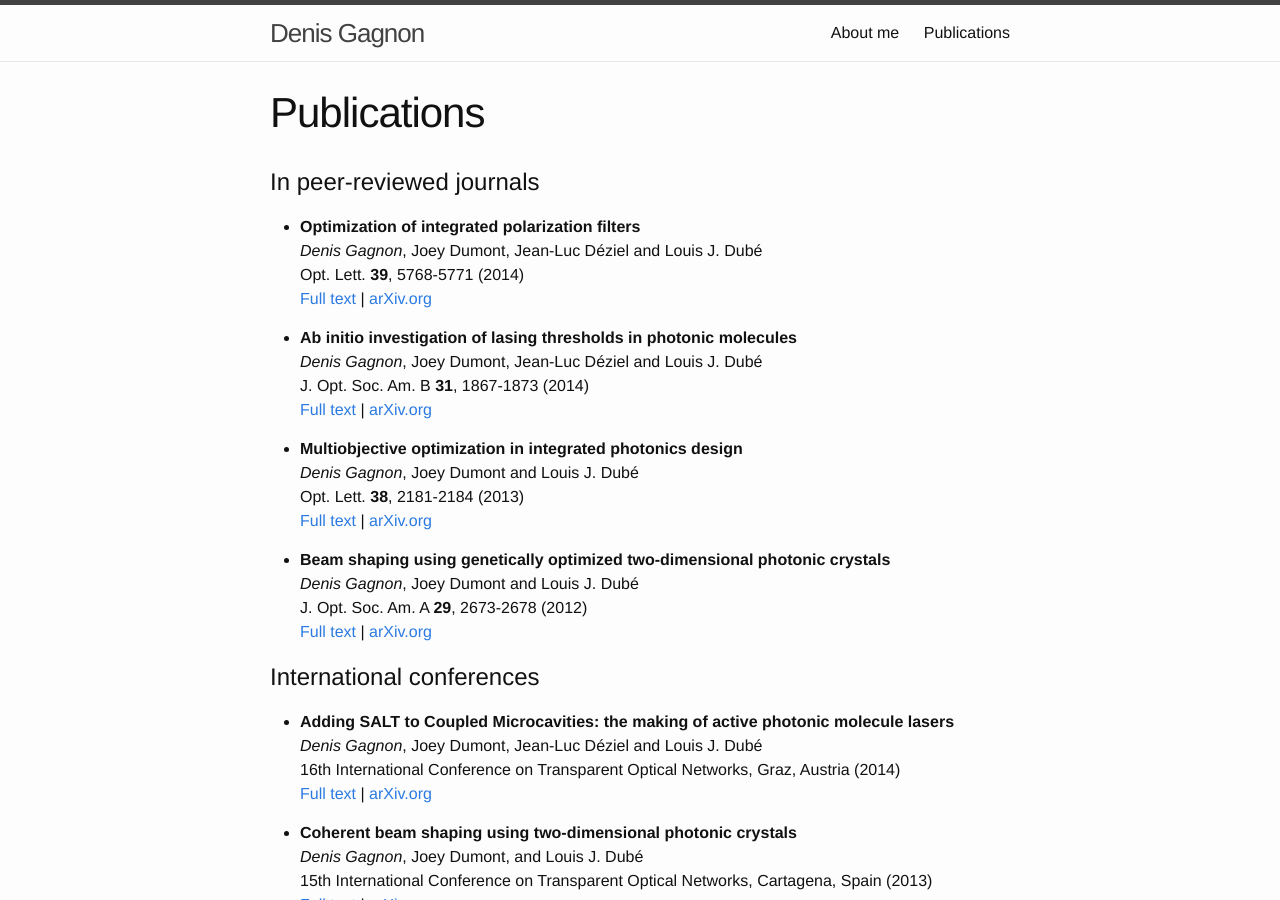
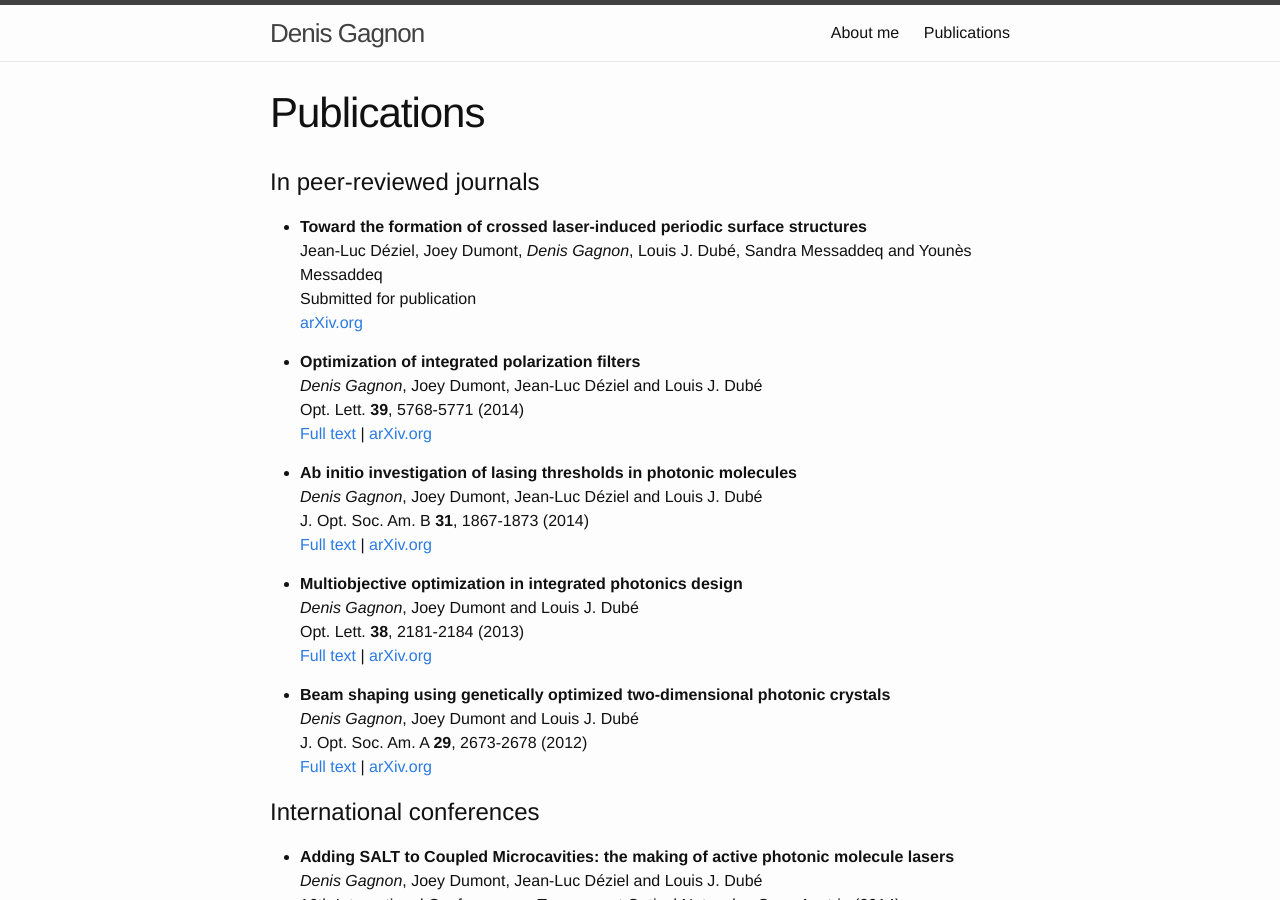
Before and after one commit to McNoggins/mcnoggins.github.io, a Jekyll site: the page built from publications.md, in a window 1280 px wide and 900 px high. Built offline with Jekyll 4.4.1, drawn with Linux system fonts in a browser that asks for light colours.

Commit message:
Update publications.md

```diff
--- a/publications.md
+++ b/publications.md
@@ -6,6 +6,11 @@
 
 In peer-reviewed journals
 =============
+* **Toward the formation of crossed laser-induced periodic surface structures** <br>
+Jean-Luc Déziel, Joey Dumont, *Denis Gagnon*, Louis J. Dubé, Sandra Messaddeq and Younès Messaddeq <br>
+Submitted for publication <br>
+[arXiv.org](http://arxiv.org/abs/1410.0583){:target="_blank"}
+
 * **Optimization of integrated polarization filters** <br>
 *Denis Gagnon*, Joey Dumont, Jean-Luc Déziel and Louis J. Dubé <br>
 Opt. Lett. **39**, 5768-5771 (2014) <br>
```
